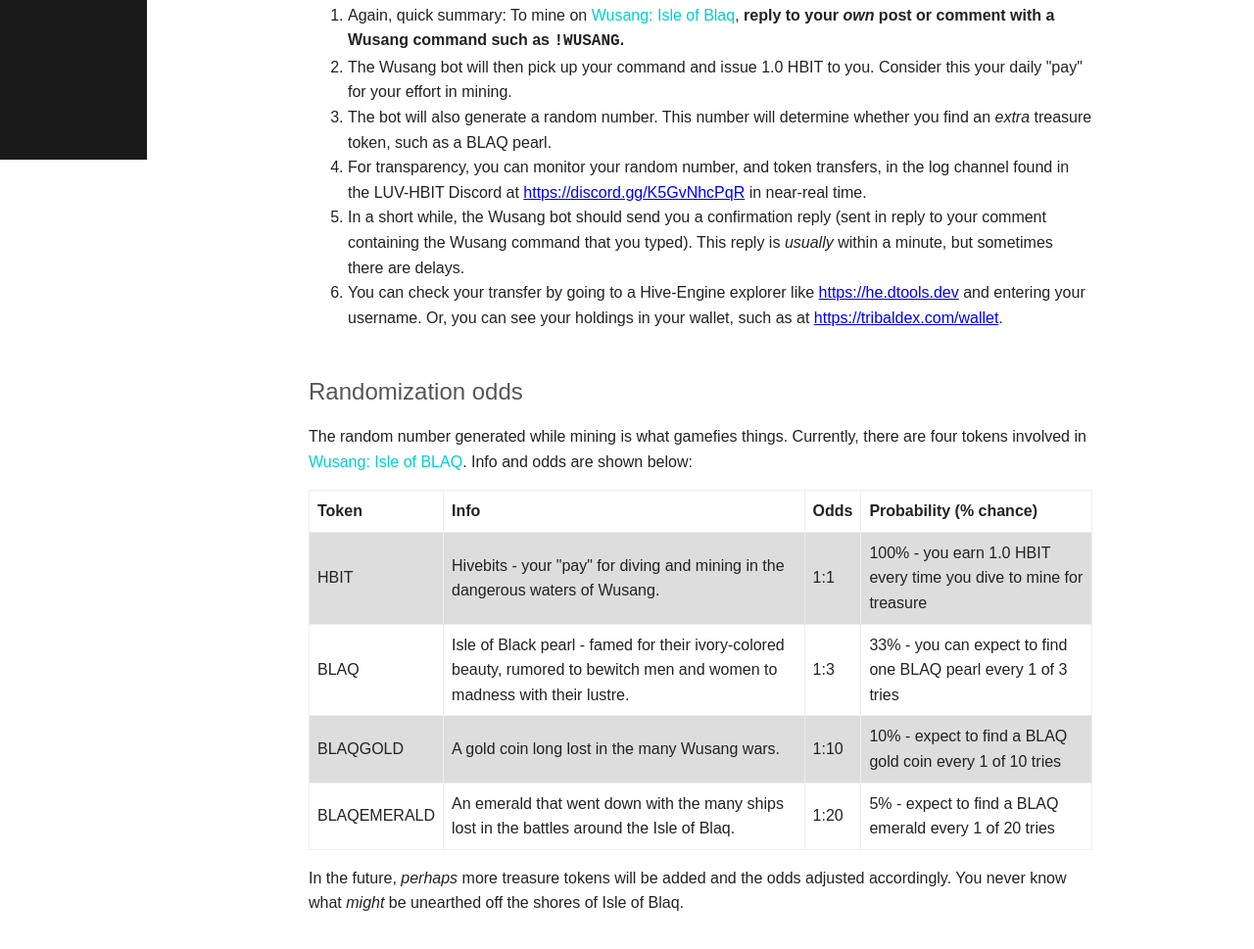
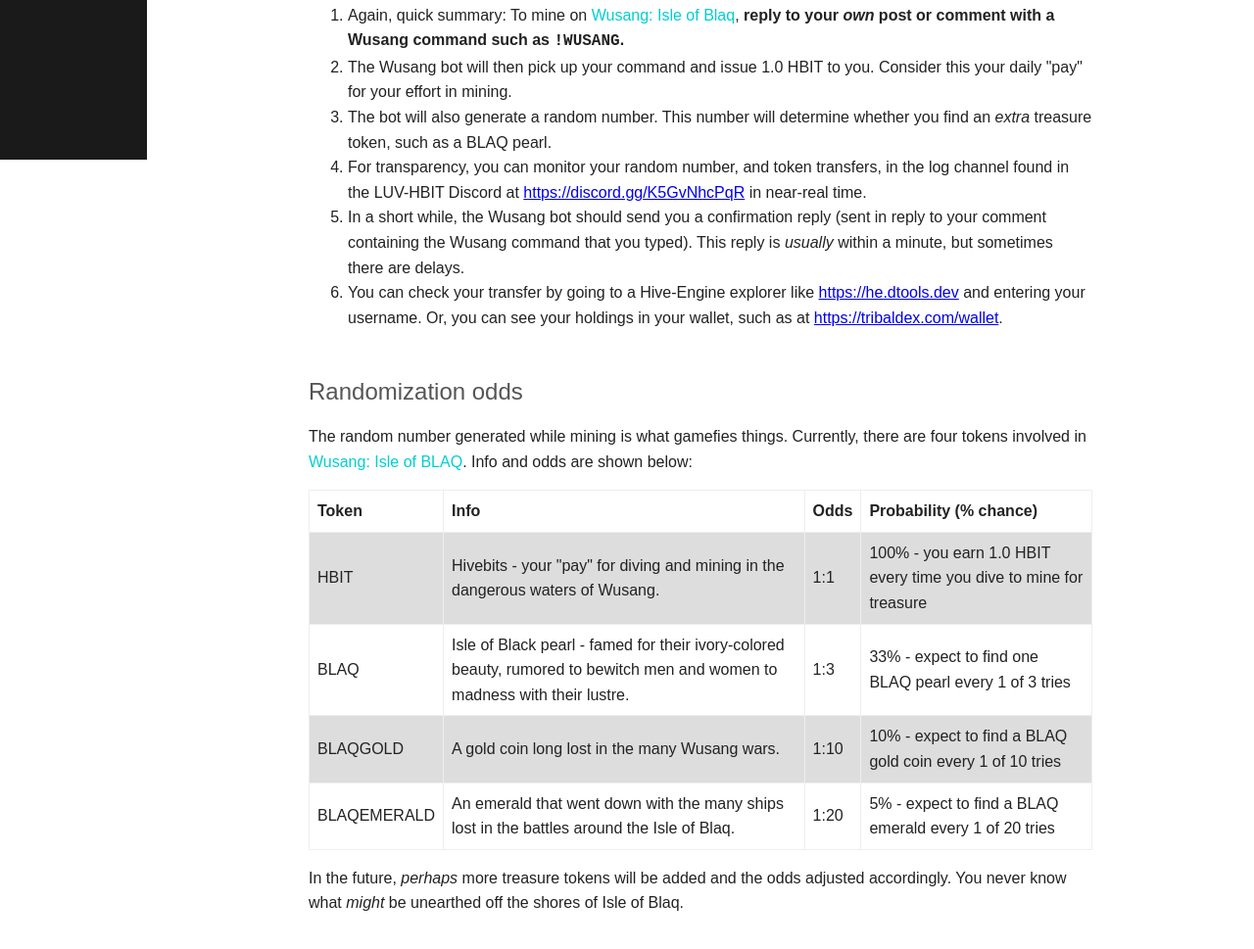
Before and after one commit to crrdlx/wusangisleofblaq, a plain HTML site: page pages/play.html in a window 1280 px wide. Shown: the part 637-1606 px from the top of the page at 98% size. Drawn offline with nearby package versions, Linux system fonts and the light colour scheme.

Commit message:
Update play.html

```diff
--- a/pages/play.html
+++ b/pages/play.html
@@ -94,7 +94,7 @@
                   <td>BLAQ</td>
                   <td>Isle of Black pearl - famed for their ivory-colored beauty, rumored to bewitch men and women to madness with their lustre.</td>
                   <td>1:3</td>
-                  <td>33% - you can expect to find one BLAQ pearl every 1 of 3 tries</td>
+                  <td>33% - expect to find one BLAQ pearl every 1 of 3 tries</td>
                 </tr>
                 <tr>
                     <td>BLAQGOLD</td>
```
